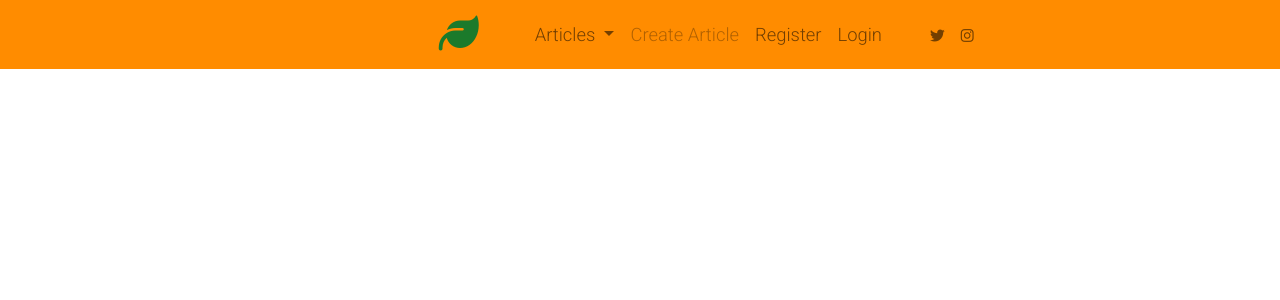
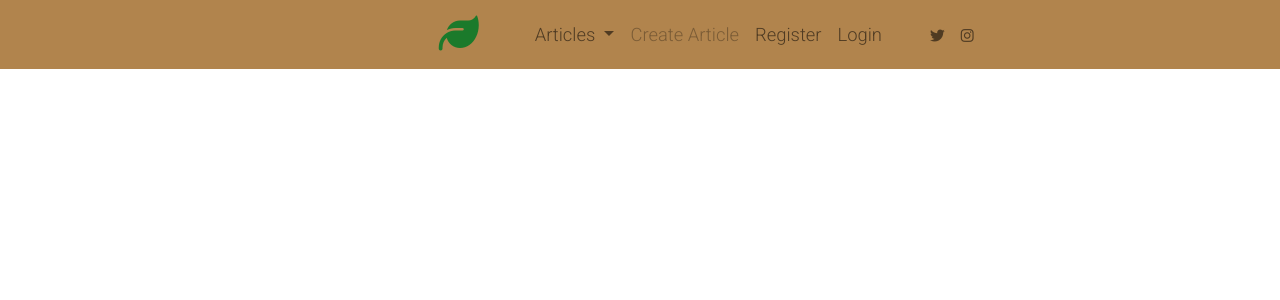
Before and after one commit to LucaNoah/natural-healing-wiki, a Django app: page /articles-list in a window 1280 px wide. Shown: the top 300 px of the page. Run offline with Django 3.2, Linux system fonts and the light colour scheme; data that the repository does not hold is empty; some libraries are stand-ins or nearby versions.

Commit message:
change navbar color

```diff
--- a/static/css/style.css
+++ b/static/css/style.css
@@ -27,7 +27,7 @@ h5 {
 nav {
   font-size: 115%;
   font-weight: 400;
-  background-color: rgb(255, 140, 0);
+  background-color: rgb(177, 132, 77);
 }
 
 #navbar-logo {
```
